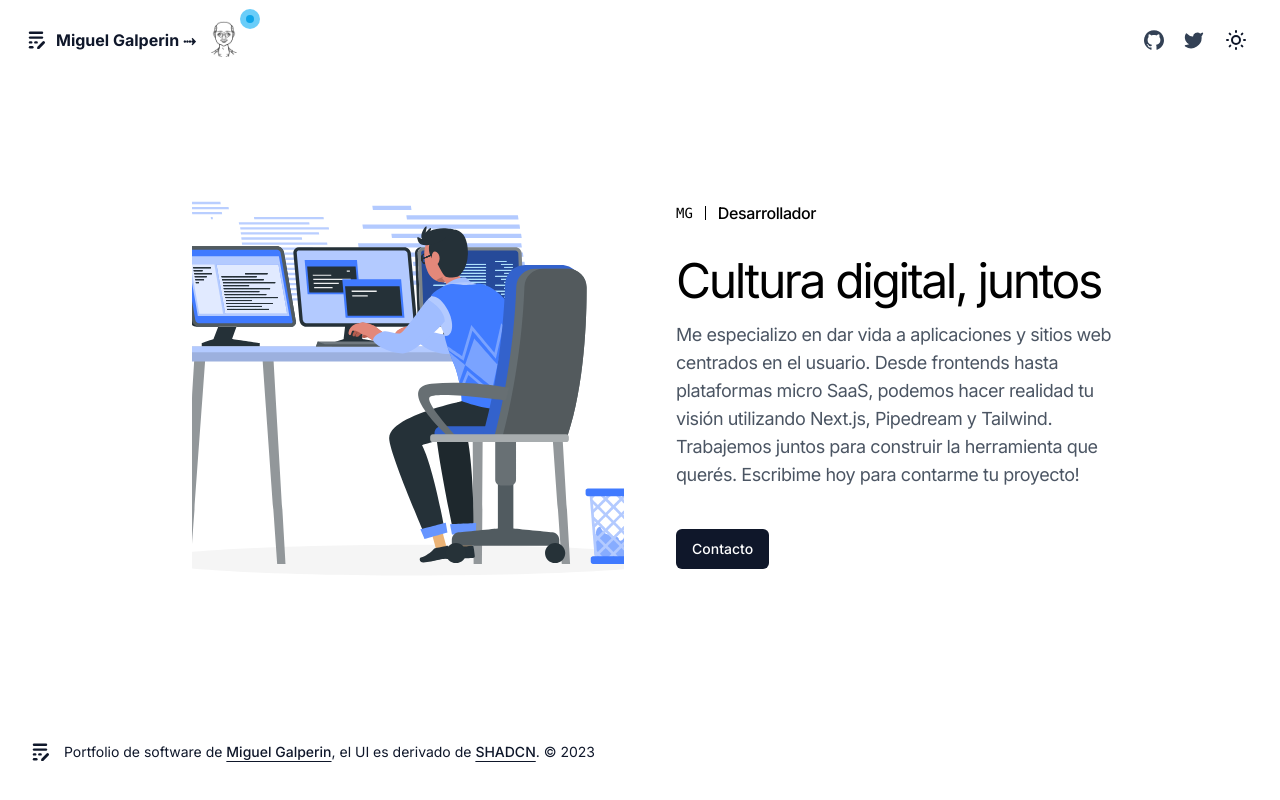
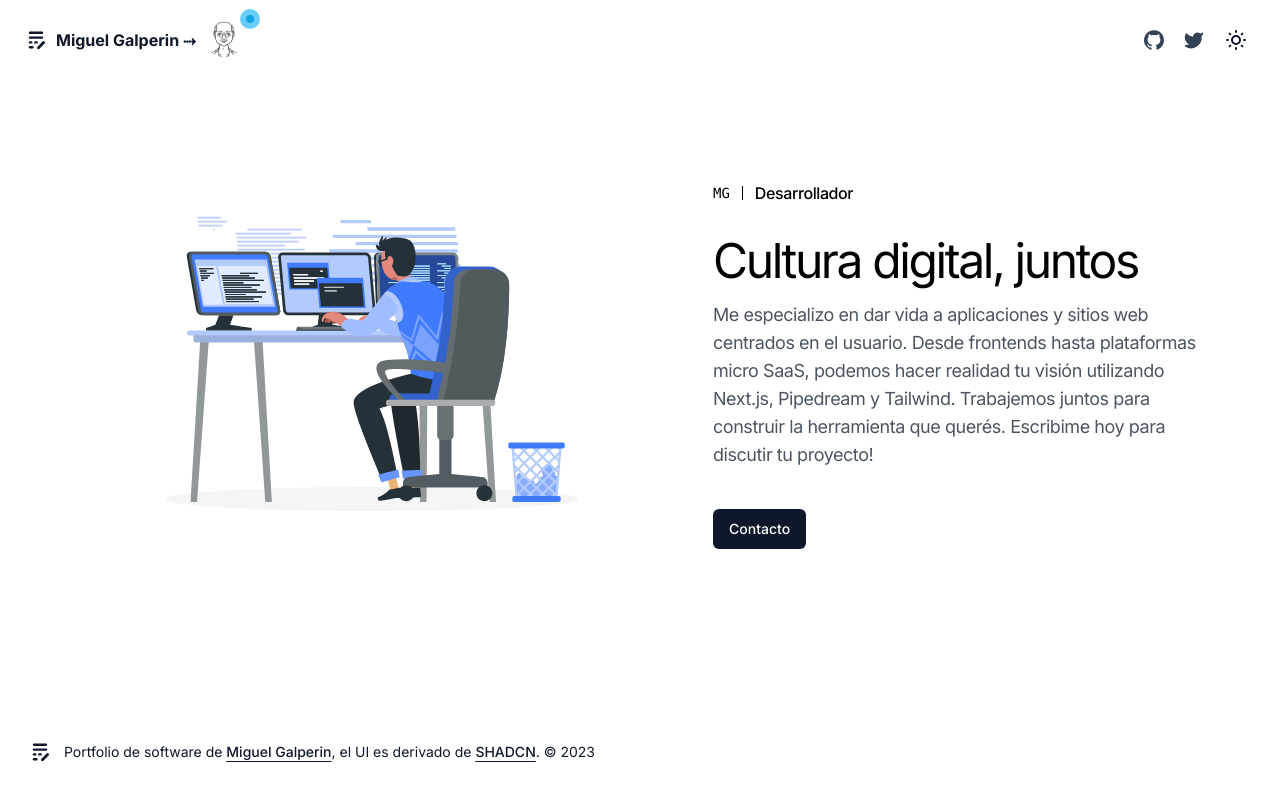
Before and after one commit to MiguelGalp/miPortfolio, a Next.js app: page / in a window 1280 px wide. Shown: the top 800 px of the page. Built offline with nearby package versions, Linux system fonts and the light colour scheme; what tailwind-dracula, tailwind-gradient-mask-image would draw is missing.

Commit message:
new centered layout, see colors

```diff
--- a/components/cover_image.tsx
+++ b/components/cover_image.tsx
@@ -1,6 +1,8 @@
 import Image from "next/image"
 import Link from "next/link"
+import { CalendarDays } from "lucide-react"
 
+import { AspectRatio } from "@/components/ui/aspect-ratio"
 import { Avatar, AvatarFallback, AvatarImage } from "@/components/ui/avatar"
 import {
   Dialog,
@@ -16,19 +18,22 @@ import {
   HoverCardContent,
   HoverCardTrigger,
 } from "@/components/ui/hover-card"
-import ContactForm from "./contact_form"
+import largeImage from "../public/coderGIF.svg"
+import extraLargeImage from "../public/extraLargeImage.png"
+import mediumImage from "../public/mediumImage.png"
+import smallImage from "../public/smallImage.png"
 import { Button } from "./ui/button"
 import { Input } from "./ui/input"
 import { Label } from "./ui/label"
 
 export function CoverImage() {
   return (
-    <div className="flex min-h-screen max-w-[1600px] bg-gradient-to-b from-blue-200 to-white lg:relative lg:bottom-[80px] lg:bg-none">
-      <div className="flex flex-1 flex-col justify-center p-8 md:px-12 lg:flex-none lg:px-24 lg:py-36">
-        <div className="mx-auto w-full lg:max-w-6xl xl:-ml-10">
+    <div className="relative top-20 z-0 mx-auto flex min-h-screen justify-center bg-transparent lg:min-h-full">
+      <div className="flex flex-1 flex-col justify-center px-8 py-8 md:px-12 lg:flex-none">
+        <div className="mx-auto w-full lg:max-w-xl">
           <div className="mx-auto max-w-lg text-center lg:p-1 lg:text-left">
             <div>
-              <span className="inline-flex items-center text-black dark:text-dracula-aro-100">
+              <span className="inline-flex items-center text-black">
                 {" "}
                 <span className="font-mono text-sm" aria-hidden="true">
                   MG
@@ -38,10 +43,10 @@ export function CoverImage() {
                   Desarrollador
                 </span>{" "}
               </span>
-              <p className="font-display mt-8 text-4xl tracking-tighter text-black dark:text-dracula-aro-50 lg:text-5xl">
+              <p className="font-display mt-8 text-4xl tracking-tighter text-black lg:text-5xl">
                 Cultura digital, juntos
               </p>
-              <p className="mt-4 max-w-xl text-lg tracking-tight text-gray-600 dark:text-dracula-aro-50">
+              <p className="mt-4 max-w-xl text-lg tracking-tight text-gray-600">
                 Me especializo en dar vida a aplicaciones y sitios web centrados
                 en el usuario. Desde frontends hasta plataformas micro SaaS,
                 podemos hacer realidad tu visión utilizando
@@ -66,7 +71,7 @@ export function CoverImage() {
                   </HoverCardContent>
                 </HoverCard>
                 , Pipedream y Tailwind. Trabajemos juntos para construir la
-                herramienta que querés. Escribime hoy para contarme tu proyecto!
+                herramienta que querés. Escribime hoy para discutir tu proyecto!
               </p>
             </div>
             <div className="mt-10 flex flex-col gap-3 sm:flex-row">
@@ -76,41 +81,47 @@ export function CoverImage() {
                 </DialogTrigger>
                 <DialogContent className="sm:max-w-[425px]">
                   <DialogHeader>
-                    <DialogTitle>GENIAL!</DialogTitle>
+                    <DialogTitle>Edit profile</DialogTitle>
                     <DialogDescription>
-                      Me encanta saber más sobre tu proyecto, ideas y sobretodo
-                      me interesa que estemos en contacto. La seguimos por
-                      email.
+                      Make changes to your profile here. Click save when you're
+                      done.
                     </DialogDescription>
                   </DialogHeader>
                   <div className="grid gap-4 py-4">
-                    <div className="grid grid-cols-1 items-center gap-4">
-                      <Label htmlFor="name" className="text-left">
-                        Por favor completá tus datos
+                    <div className="grid grid-cols-4 items-center gap-4">
+                      <Label htmlFor="name" className="text-right">
+                        Name
                       </Label>
                       <Input
                         id="name"
-                        value="Tu nombre"
+                        value="Pedro Duarte"
                         className="col-span-3"
                       />
                     </div>
-
-                    <DialogFooter className="sm:justify-content-start flex">
-                      <div className="w-full max-w-xs">
-                        <ContactForm />
-                      </div>
-                    </DialogFooter>
+                    <div className="grid grid-cols-4 items-center gap-4">
+                      <Label htmlFor="username" className="text-right">
+                        Username
+                      </Label>
+                      <Input
+                        id="username"
+                        value="@peduarte"
+                        className="col-span-3"
+                      />
+                    </div>
                   </div>
+                  <DialogFooter>
+                    <Button type="submit">Save changes</Button>
+                  </DialogFooter>
                 </DialogContent>
               </Dialog>
             </div>
           </div>
         </div>
       </div>
-      <div className="relative order-first hidden w-0 flex-1 bg-transparent lg:block">
+      <div className="relative order-first hidden w-0 max-w-[650px] flex-1  bg-transparent lg:block">
         <div>
           <img
-            className="absolute bottom-5 h-full w-full scale-[0.7] object-cover md:-ml-[50px] lg:ml-24 xl:ml-[100px]"
+            className="absolute bottom-5 left-8 h-full w-full object-contain"
             src="/coderGIF.svg"
             alt=""
           />
--- a/components/site-header.tsx
+++ b/components/site-header.tsx
@@ -44,7 +44,7 @@ import { Dropdown_menu } from "./dropdown_menu"
 
 export function SiteHeader() {
   return (
-    <header className="z-4 sticky bg-blue-200 md:top-2 md:bg-transparent">
+    <header className="sticky z-10 bg-blue-200 md:top-2 md:bg-transparent">
       <div className="container flex h-16 items-center space-x-2 bg-transparent sm:justify-between sm:space-x-2">
         <MainNav items={siteConfig.mainNav} />
         <Dropdown_menu />
--- a/pages/_document.tsx
+++ b/pages/_document.tsx
@@ -4,7 +4,7 @@ export default function Document() {
   return (
     <Html lang="en">
       <Head />
-      <body className="min-h-screen bg-white font-sans text-slate-900 antialiased dark:bg-slate-700 dark:text-slate-50">
+      <body className="min-h-screen bg-transparent font-sans text-slate-900 antialiased dark:bg-slate-700 dark:text-slate-50">
         <Main />
         <NextScript />
       </body>
```
